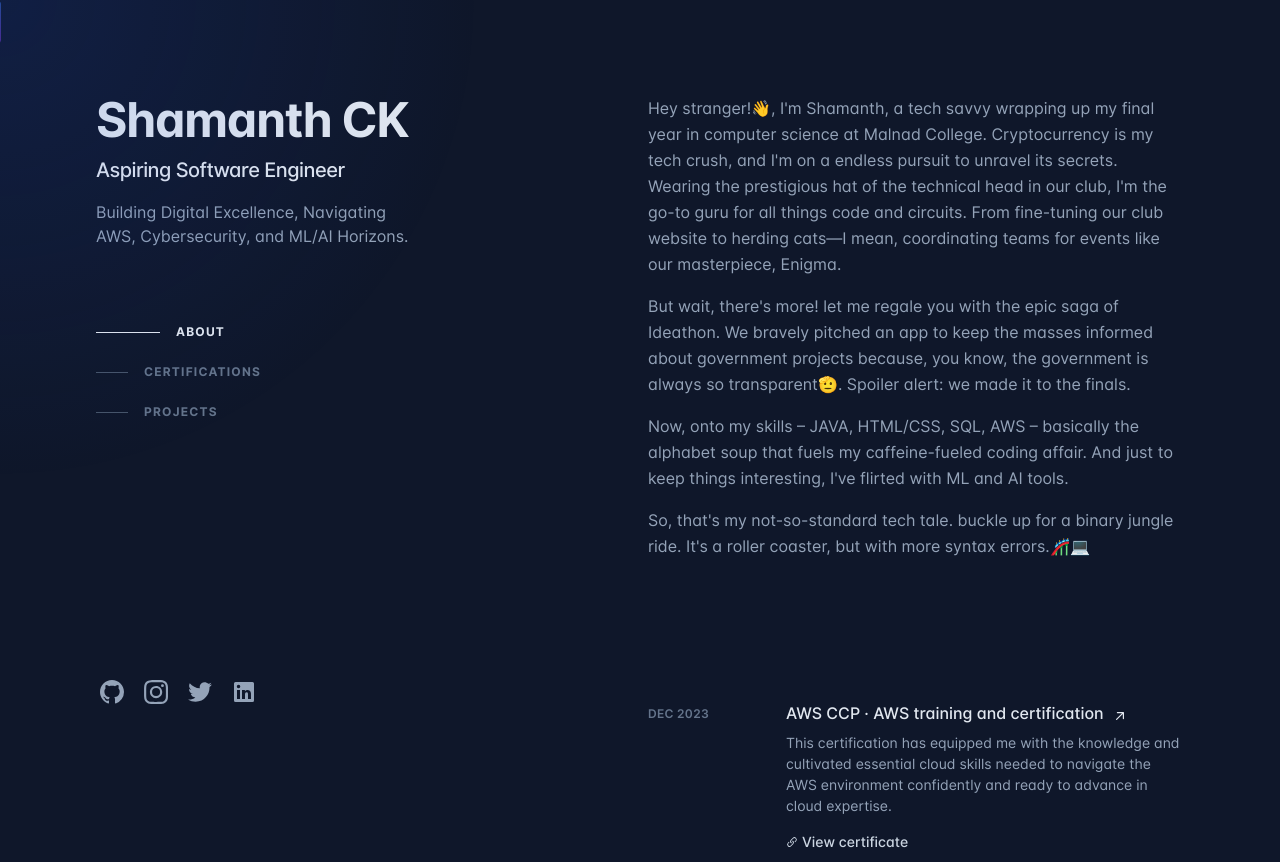
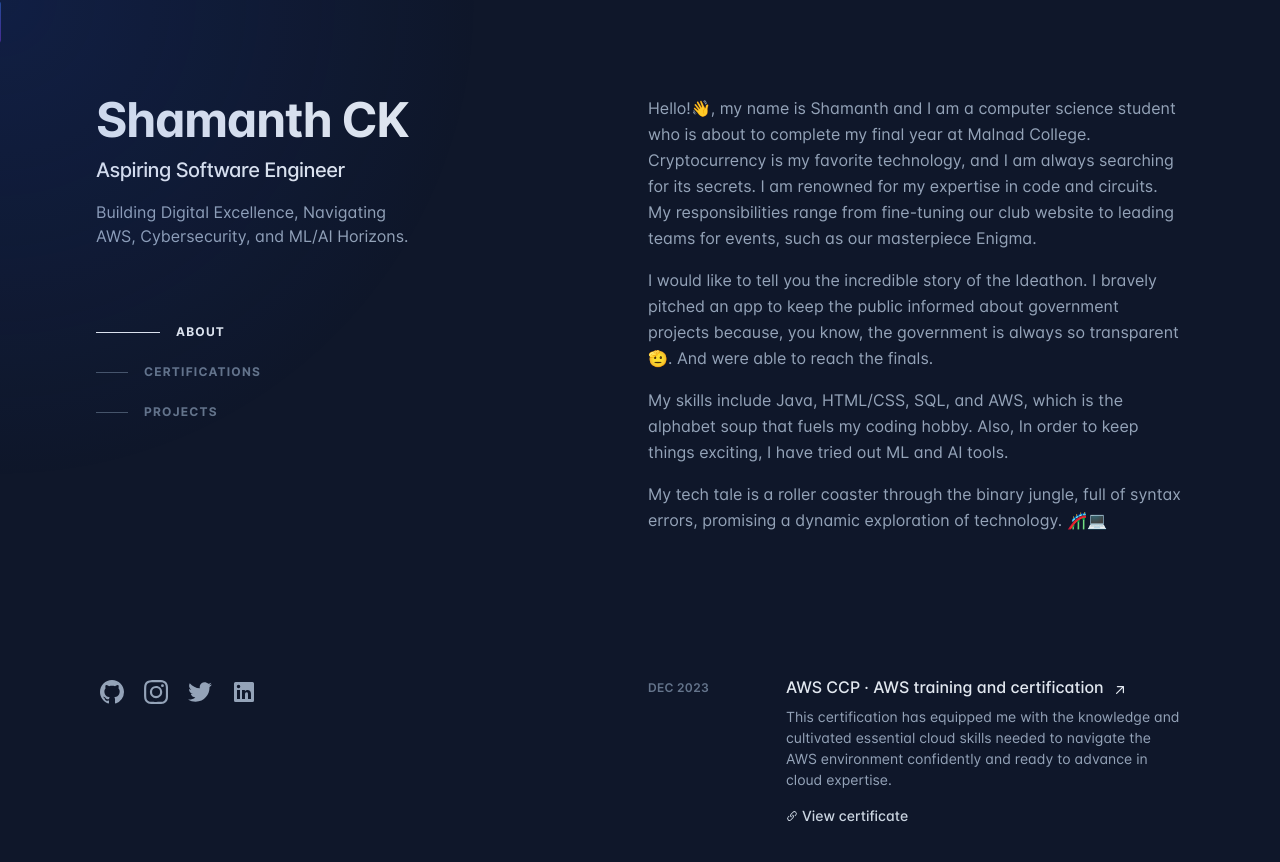
Before and after one commit to ckshamanth/portfolio-website, a plain HTML site: page index.html in a window 1280 px wide. Shown: the top 862 px of the page. Drawn offline with Linux system fonts and the light colour scheme; a script that the page names is missing; files whose address does not match are found by name.

Commit message:
Update index.html

```diff
--- a/index.html
+++ b/index.html
@@ -150,16 +150,15 @@
                                 </div>
                                 <div>
                                     <p class="mb-4">
-                                        Hey stranger!👋, I'm Shamanth, a tech savvy wrapping up my final year in computer science at Malnad College. Cryptocurrency is my tech crush, and I'm on a endless pursuit to unravel its secrets. Wearing the prestigious hat of the technical head in our club, I'm the go-to guru for all things code and circuits. From fine-tuning our club website to herding cats—I mean, coordinating teams for events like our masterpiece, Enigma.
+                                        Hello!👋, my name is Shamanth and I am a computer science student who is about to complete my final year at Malnad College. Cryptocurrency is my favorite technology, and I am always searching for its secrets. I am renowned for my expertise in code and circuits. My responsibilities range from fine-tuning our club website to leading teams for events, such as our masterpiece Enigma.
                                     </p>
                                     <p class="mb-4">
-                                        But wait, there's more! let me regale you with the epic saga of Ideathon. We bravely pitched an app to keep the masses informed about government projects because, you know, the government is always so transparent🫡. Spoiler alert: we made it to the finals.
+                                        I would like to tell you the incredible story of the Ideathon. I bravely pitched an app to keep the public informed about government projects because, you know, the government is always so transparent🫡. And were able to reach the finals.
+                                    <p class="mb-4">
+                                        My skills include Java, HTML/CSS, SQL, and AWS, which is the alphabet soup that fuels my coding hobby. Also, In order to keep things exciting, I have tried out ML and AI tools.
                                     </p>
                                     <p class="mb-4">
-                                        Now, onto my skills – JAVA, HTML/CSS, SQL, AWS – basically the alphabet soup that fuels my caffeine-fueled coding affair. And just to keep things interesting, I've flirted with ML and AI tools.
-                                    </p>
-                                    <p class="mb-4">
-                                        So, that's my not-so-standard tech tale. buckle up for a binary jungle ride. It's a roller coaster, but with more syntax errors.🎢💻
+                                        My tech tale is a roller coaster through the binary jungle, full of syntax errors, promising a dynamic exploration of technology. 🎢💻
                                     </p>
                                 </div>
                             </section>
```
